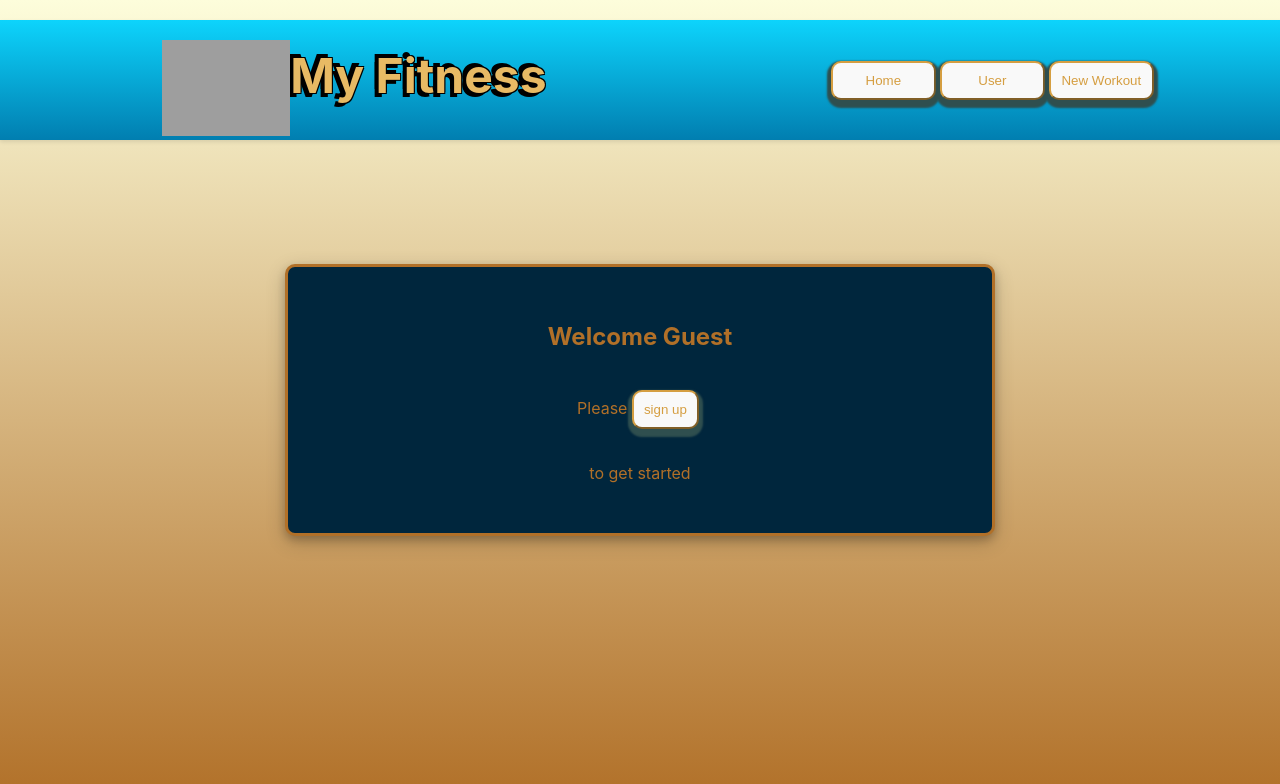
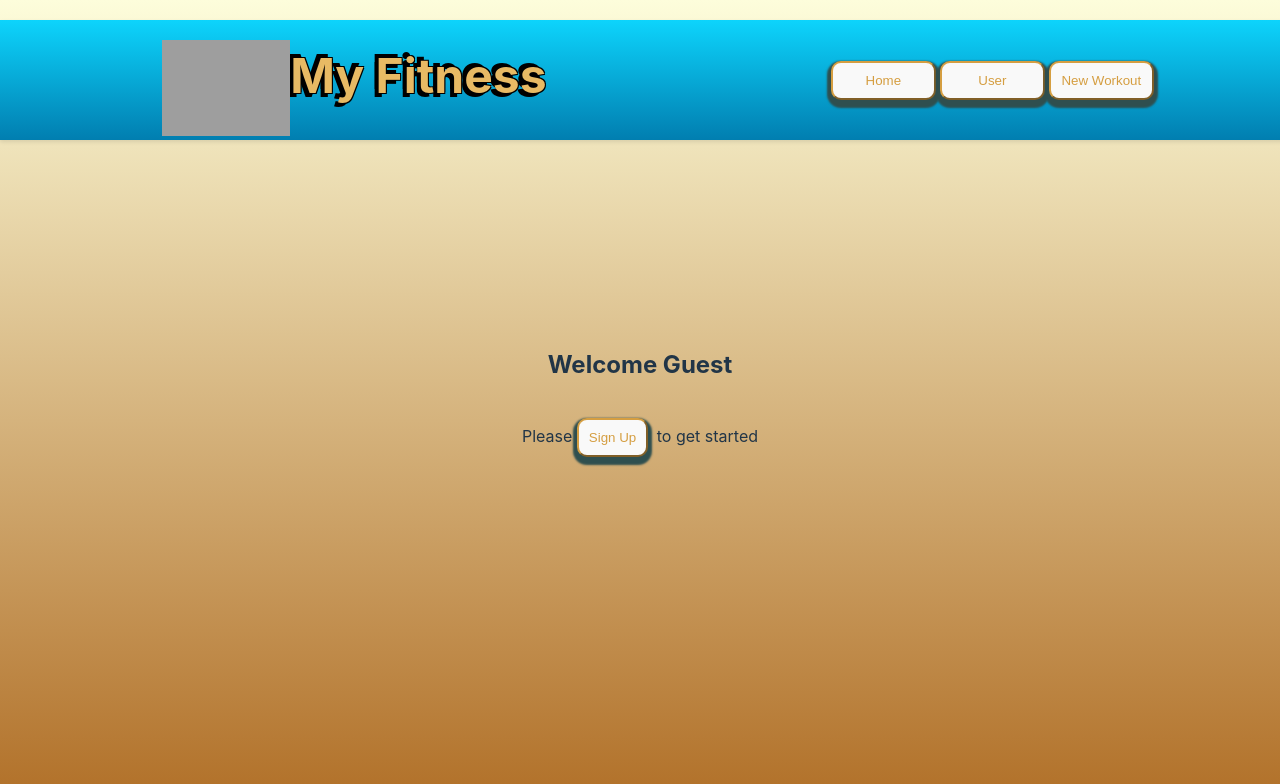
Before and after one commit to frangu617/my-fitness, a React (Vite) app: page /user in a window 1280 px wide. Shown: the top 784 px of the page. Built offline with nearby package versions, Linux system fonts and the light colour scheme; grey boxes are pictures that could not be loaded.

Commit message:
some font changes, and refactoring

```diff
--- a/src/components/Home.tsx
+++ b/src/components/Home.tsx
@@ -32,7 +32,10 @@ export default function Home() {
             </p>
             <p>
               To maximize the benefits of this application, please{" "}
-              <NavLink to="/signup">register</NavLink>.
+              <NavLink to="/signup">
+                <button>Register</button>
+              </NavLink>
+              .
             </p>
           </>
         ) : (
@@ -43,7 +46,10 @@ export default function Home() {
             </p>
             <p>
               Are you looking to{" "}
-              <NavLink to="/today-workout"><button>start a new workout</button></NavLink>?
+              <NavLink to="/today-workout">
+                <button>start a new workout</button>
+              </NavLink>
+              ?
             </p>
             <p>
               or maybe just{" "}
--- a/src/components/SignUp.tsx
+++ b/src/components/SignUp.tsx
@@ -29,6 +29,7 @@ export default function SignUp() {
 
     localStorage.setItem("userData", JSON.stringify(userData));
     console.log(`User data saved: ${JSON.stringify(userData)}`);
+
   };
 
   function calculateDailyCalories(bmi: number, age: number, gender: string) {
@@ -108,7 +109,7 @@ export default function SignUp() {
           />
         </label>
 
-        <button type="submit">Submit</button>
+        <button type="submit" onClick={handleSubmit}>Submit</button>
       </form>
     </div>
   );
--- a/src/components/TodayWorkout.tsx
+++ b/src/components/TodayWorkout.tsx
@@ -23,7 +23,7 @@ export default function TodayWorkout() {
             {user === "Guest" ? (
                 <>
                 <h2>Welcome to Today's Workout</h2>
-                <p>To log a new workout, please <NavLink to="/sign-up"><button>Sign Up</button></NavLink></p>
+                <p>To log a new workout, please <NavLink to="/signup"><button>Sign Up</button></NavLink></p>
                 </>
             ) : (
           <div className="newWorkout">
--- a/src/components/User.tsx
+++ b/src/components/User.tsx
@@ -1,4 +1,5 @@
 import { useEffect, useState } from "react";
+import { NavLink } from "react-router-dom";
 
 interface UserData {
   name: string;
@@ -62,35 +63,37 @@ export default function User() {
   } = userData;
 
   return (
-    <div className = "card">
+    <>
         {
           user !== "Guest" ? (
+       <div className="user">
         <div className="card">
-        <p>Name: </p>
+          <strong>Name: </strong>
           <p>{name}</p>
-        <p>Weight:</p>
+          <strong>Weight:</strong>
           <p>{weight} lbs</p>
-        <p>Height:</p>
+          <strong>Height:</strong>
           <p>
             {heightFeet}'{heightInches}"
           </p>
-        <p>Age:</p>
+          <strong>Age:</strong>
           <p>{age}</p>
-        <p>Gender:</p>
+          <strong>Gender:</strong>
           <p>{gender}</p>
-        <p>BMI:</p>
+          <strong>BMI:</strong>
           <p>{bmi}</p>
-        <p>Daily Calories:</p>
+          <strong>Daily Calories:</strong>
           <p>{dailyCalories}</p>
+        </div>
        </div>
           ) : (
             <div style={{ display : "flex", flexDirection : "column", justifyContent : "center"}}>
               <h2>Welcome Guest</h2>
-              <p>Please {" "}<button>sign up</button></p>
-              <p>to get started</p>
+              <p>Please {" "}<NavLink to="/sign   up"><button>Sign Up</button></NavLink>
+              {" "}to get started</p>
             </div>
           )
         }
-    </div>
+    </>
   );
 }
```
Lines whose indentation alone changed are shown as unchanged.
